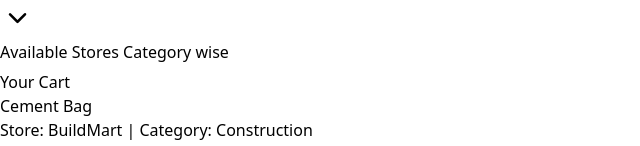
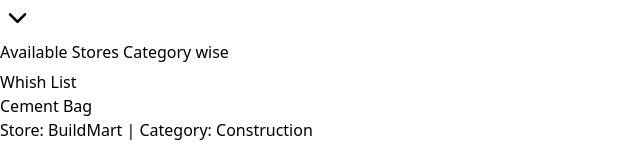
Before and after one commit to fidyan1233/portfolio-ecommerce, a React (Vite) app in the folder frontend/: page /wishlist in a window 1280 px wide. Shown: the part 569-715 px from the top of the page, without its empty margins (0-640 px from the left). Built offline with nearby package versions, Linux system fonts and the light colour scheme.

Commit message:
added link wishlist title

```diff
--- a/frontend/src/Components/Pages/WishList.jsx
+++ b/frontend/src/Components/Pages/WishList.jsx
@@ -27,9 +27,9 @@
       <div className="max-w-6xl mx-auto p-4 grid grid-cols-1 md:grid-cols-3 gap-6 lg:py-20 pb-20">
       {/* Left: Cart Items */}
       <div className="md:col-span-2">
-        <h2 className="text-2xl font-bold mb-4 text-[#479789] text-center">Your Cart</h2>
+        <h2 className="text-2xl font-bold mb-4 text-[#479789] text-center">Whish List</h2>
           {bucket.length === 0 ? (
-            <p className="text-gray-500">Bucket is empty.</p>
+            <p className="text-gray-500">Whish List is empty.</p>
           ) : (
             bucket.map(item => (
               <div
```
